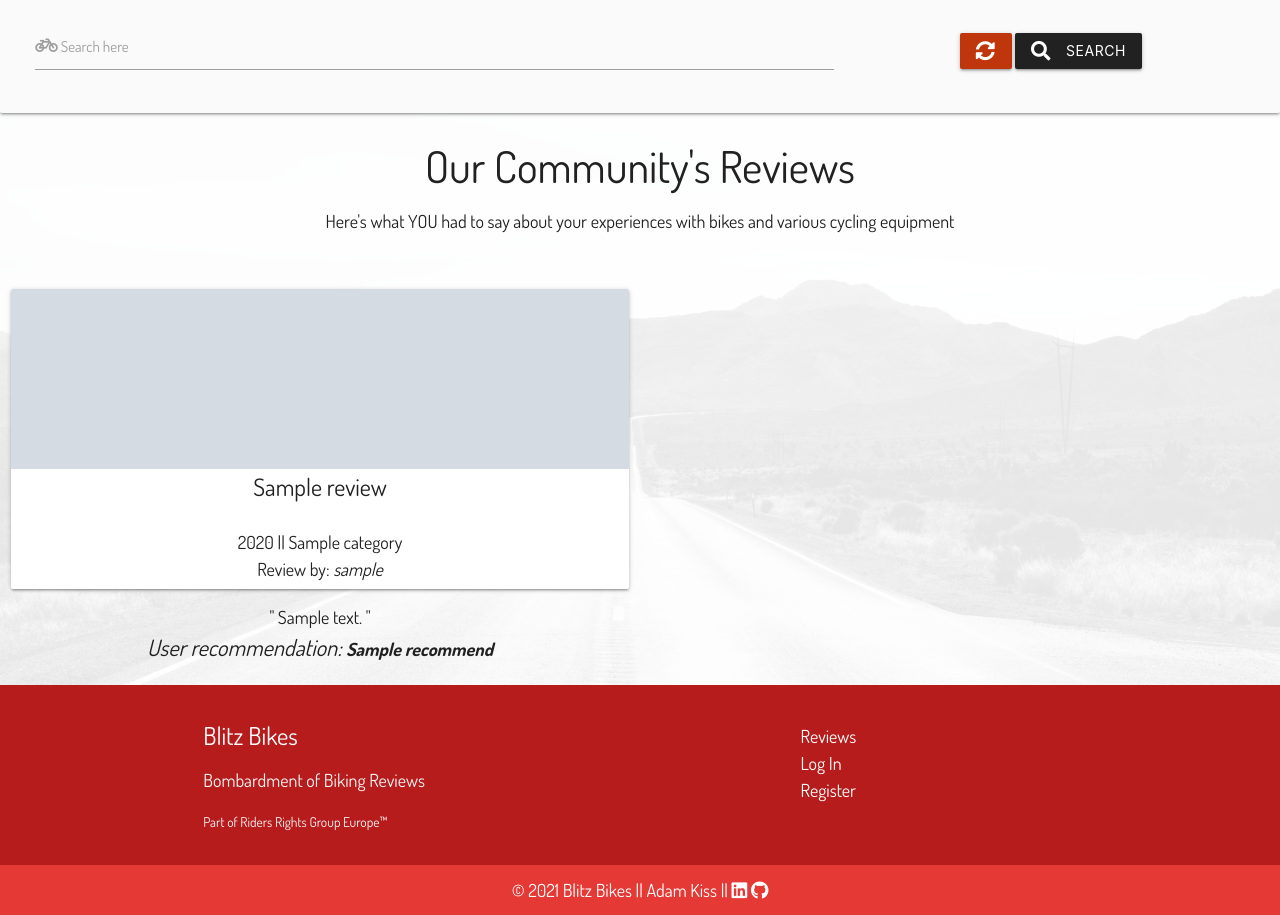
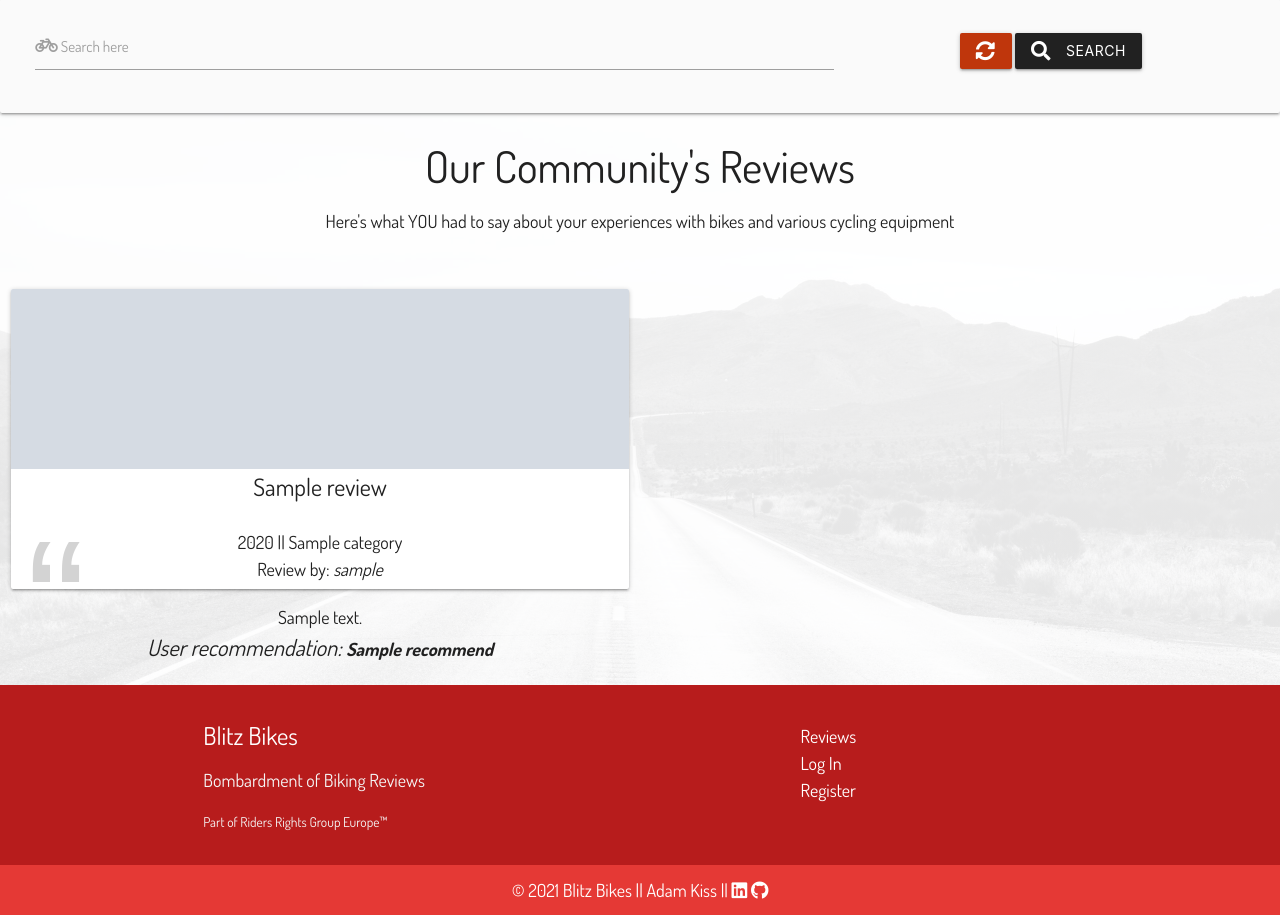
Before and after one commit to Adamsky94/Blitz_Bikes, a Flask app: page /search in a window 1280 px wide. Shown: the part 65-980 px from the top of the page. Run offline with Flask 2, Linux system fonts and the light colour scheme; grey boxes marked "Sample" are stand-in pictures; a database or web service that is not in the repository returns one stand-in record (values such as "Sample title"); some libraries are stand-ins or nearby versions; some web fonts are replaced.

Commit message:
Added styling for reviews

```diff
--- a/static/css/style.css
+++ b/static/css/style.css
@@ -183,6 +183,22 @@ footer {
     font-weight: 700;
 }
 
+/*Styling for placing the quote symbol on review card*/
+.bike-review{
+    position: relative;
+}
+
+.bike-review::before{
+    content: "\201C";
+    position: absolute;
+    top: -6rem;
+    left: 1rem;
+    line-height: 1;
+    font-size: 12rem;
+    color: lightgray;
+    font-family: sans-serif;
+}
+
 /*profile card*/
 .profile {
     height: 20vh;
--- a/templates/reviews.html
+++ b/templates/reviews.html
@@ -3,11 +3,11 @@
 <div id="searchbox" class="row center p-b card-panel grey lighten-5">
     <form action="{{ url_for('search') }}" method="post" class="col s12">
         <div class="row valign-wrapper center-align">
-            <div class="input-field col s12 m8">
+            <div class="input-field col s6 m8 l8">
                 <input type="text" name="query" id="query" minlength="3" class="validate" required />
                 <label for="query"><i class="fas fa-bicycle text-darken-4"></i> Search here</label>
             </div>
-            <div class="col s12 m4">
+            <div class="col s6 m4 l4">
                 <a href="{{ url_for('get_reviews') }}" class="deep-orange darken-4 btn"><i class="fas fa-sync-alt"></i></a>
                 <button type="submit" class="grey darken-4 btn"><i class="fas fa-search left"></i>Search</button>
             </div>
@@ -40,14 +40,13 @@
             </div>
 
             <span class="card-title">{{ review.bike_name }}</span>
-            <div></div>
             <div class="card-content">
                 {{ review.model_year }} || {{ review.category_name }}<br />
                 <span class="card-reviewer">Review by: <i>{{ review.username }}</i></span>
             </div>
         </div>
         <div class="bike-review">
-            " {{ review.bike_description }} "<br />
+            {{ review.bike_description }}<br />
             <div class="recommend">User recommendation: <span>{{ review.recommend }}</span></div>
         </div>
     </div>
--- a/templates/user_reviews.html
+++ b/templates/user_reviews.html
@@ -24,7 +24,7 @@
                 </div>
             </div>
             <div class="bike-review">
-                " {{ review.bike_description }} "
+                {{ review.bike_description }}
                 <div class="recommend">Did you recommend it? : <span>{{ review.recommend }}</span></div>
             </div>
             {% if session.user|lower == review.username|lower %}
```
Also changed, not shown: static/images/jpg/default_bike.jpg.
